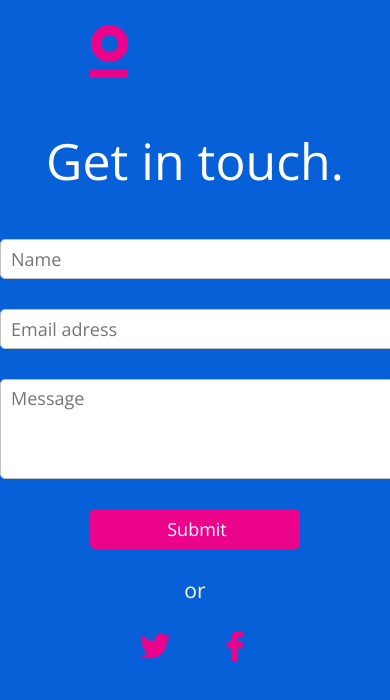
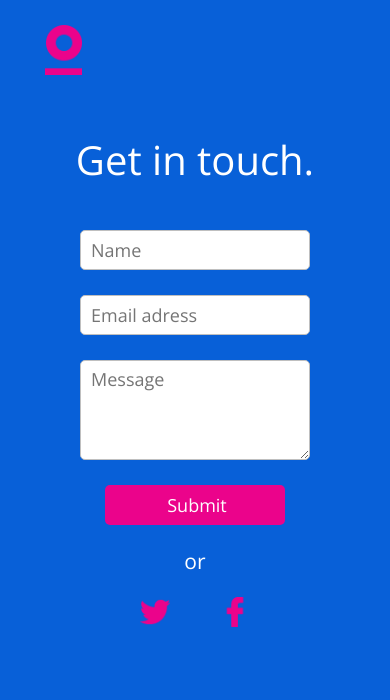
Before and after one commit to rafaelklaessen/dev_project, a PHP site: page /contact.html in a window 390 px wide; the page is wider, and only the part inside the window is pictured. Shown: the top 700 px of that part. Run offline with PHP 8.4, Linux system fonts and the light colour scheme.

Commit message:
Responsive
The pages are responsive now.

```diff
--- a/contact.html
+++ b/contact.html
@@ -35,6 +35,8 @@
     <!--CSS implementation-->
     <link rel="stylesheet" type="text/css" href="css/main.css">
     <link rel="stylesheet" type="text/css" href="css/contact.css">
+    <link rel="stylesheet" type="text/css" href="css/contact-mid.css" media="screen and (max-width: 650px)">
+    <link rel="stylesheet" type="text/css" href="css/contact-mobile.css" media="screen and (max-width: 400px)">
 
     <!--JavaScript implementation-->
     <script type="text/javascript" src="js/contact.js"></script>
@@ -42,8 +44,13 @@
   </head>
   <body>
     <header>
-      <img class="logo" src="images/logo.png" alt="Logo">
+      <div class="container">
+        <figure class="logo">
+          <img src="images/logo.png" alt="Logo">
+        </figure>
+      </div>
     </header>
+
     <section class="contact">
       <h1 class="title">Get in touch.</h1>
       <p class="thankyou-text">
--- /dev/null
+++ b/css/contact-mid.css
@@ -0,0 +1,20 @@
+.contact .title {
+  font-size: 40px;
+}
+
+.contact form {
+  margin-top: 30px;
+}
+
+.contact form input, .contact form textarea {
+  margin-top: 25px;
+  width: 300px;
+}
+
+.contact form input.submit-btn {
+  width: 180px;
+}
+
+.contact .social h3 {
+  margin-bottom: 20px;
+}
--- /dev/null
+++ b/css/contact-mobile.css
@@ -0,0 +1,11 @@
+.contact {
+  margin-top: 130px;
+}
+
+.contact form input, .contact form textarea {
+  width: 230px;
+}
+
+.contact .social {
+  margin-top: 20px;
+}
--- a/css/contact.css
+++ b/css/contact.css
@@ -4,14 +4,8 @@ body {
   font-size: 18px;
 }
 
-header .logo {
-  margin-left: 90px;
-  margin-top: 25px;
-  width: auto;
-  height: 100%;
-}
-
 .contact {
+  margin-top: 140px;
   text-align: center;
 }
 
--- a/css/main.css
+++ b/css/main.css
@@ -15,3 +15,39 @@ body * {
   -webkit-transition: all 0.4s ease-in-out;
   box-sizing: border-box;
 }
+
+header {
+  position: absolute;
+  top: 0;
+  left: 0;
+  padding-left: 90px;
+  padding-right: 90px;
+  width: 100%;
+  height: 100px;
+  z-index: 20;
+}
+
+/*Yes, the media query shouldn't be here, but this are so much custom queries that we would need too much files.*/
+@media screen and (max-width: 450px) {
+  header {
+    padding-left: 45px;
+    padding-right: 45px;
+  }
+}
+
+header .container {
+  width: 100%;
+  height: 100%;
+}
+
+header .container .logo {
+  float: left;
+  margin: 0;
+  padding: 25px 0;
+  height: 100%;
+}
+
+header .container .logo img {
+  width: auto;
+  height: 100%;
+}
```
Also changed, not shown: css/filters-collapsed-responsive.css (+13 -0 lines), css/home.css (+44 -46 lines), css/search-mobile-small.css (added, +31 -0 lines), css/search-mobile.css (added, +26 -0 lines), index.html (+6 -2 lines), js/search.js (+10 -3 lines).
